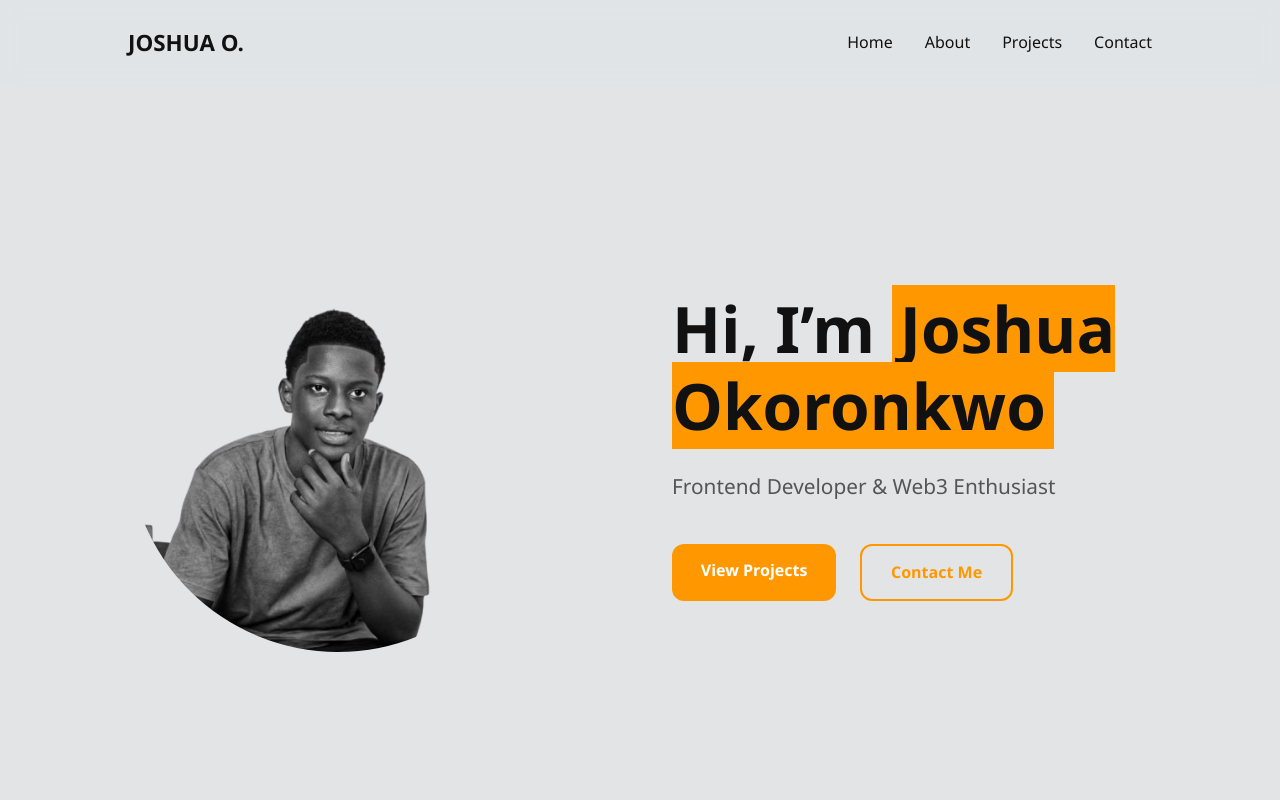
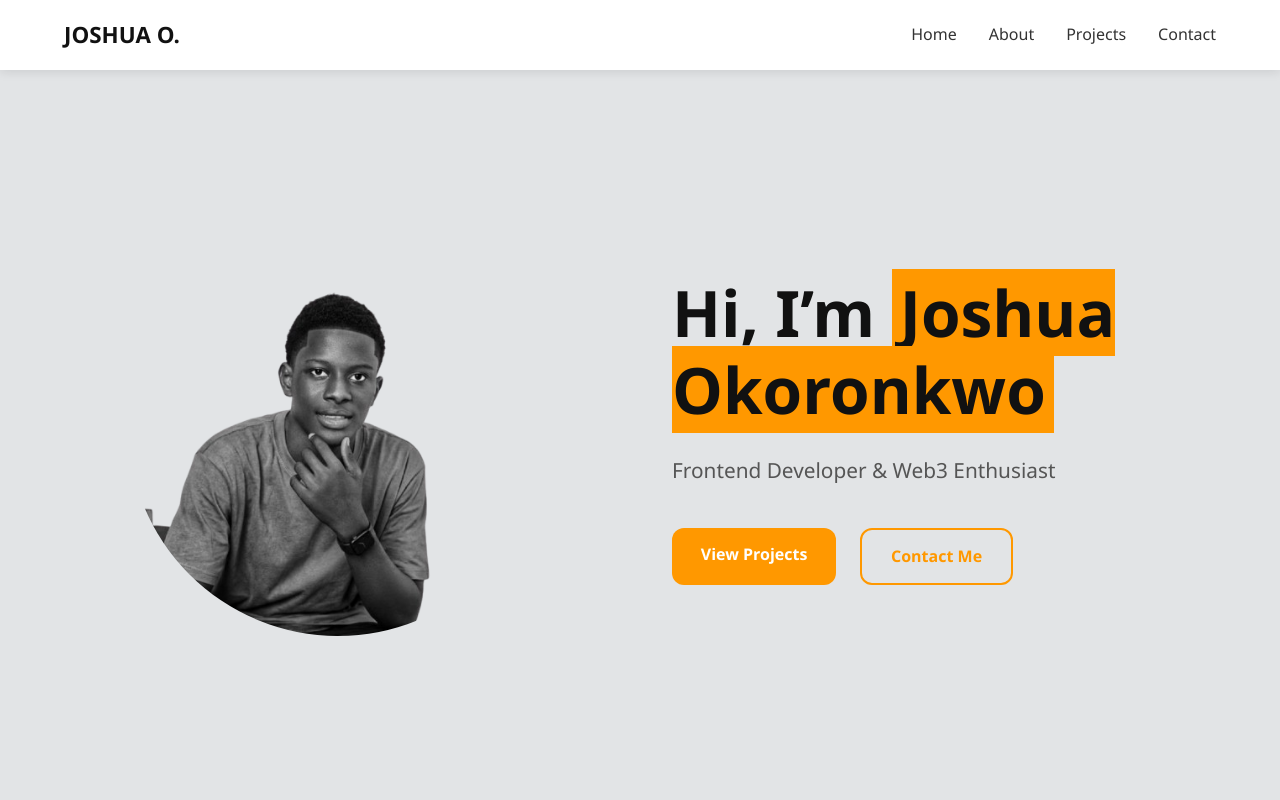
Before and after one commit to Josh-codes165/Joshua-Porfolio, a React (Vite) app: page / in a window 1280 px wide. Shown: the top 800 px of the page. Built offline with nearby package versions, Linux system fonts and the light colour scheme.

Commit message:
Joshua Commit

```diff
--- a/src/Componenets/NavBar.jsx
+++ b/src/Componenets/NavBar.jsx
@@ -1,17 +1,51 @@
+// function NavBar() {
+
+//     return (
+//         <nav>
+//             <h2>Joshua O.</h2>
+//             <ul>
+//                 <li><a href="">Home</a></li>
+//                 <li><a href="">About</a></li>
+//                 <li><a href="">Projects</a></li>
+//                 <li><a href="">Contact</a></li>
+//             </ul>
+//         </nav>
+//     )
+
+// }
+
+// export default NavBar
+
+import { useState } from 'react';
+// import './NavBar.css';
+
 function NavBar() {
+    const [isOpen, setIsOpen] = useState(false);
+
+    const toggleMenu = () => {
+        setIsOpen(!isOpen);
+    };
 
     return (
-        <nav>
-            <h2>Joshua O.</h2>
-            <ul>
-                <li><a href="">Home</a></li>
-                <li><a href="">About</a></li>
-                <li><a href="">Projects</a></li>
-                <li><a href="">Contact</a></li>
+        <nav className="navbar">
+            <h2 className="logo">Joshua O.</h2>
+
+            {/* The Hamburger Button */}
+            <div className="hamburger" onClick={toggleMenu}>
+                <span className="bar"></span>
+                <span className="bar"></span>
+                <span className="bar"></span>
+            </div>
+
+            {/* The Menu Links */}
+            <ul className={`nav-links ${isOpen ? 'active' : ''}`}>
+                <li><a href="#home" onClick={() => setIsOpen(false)}>Home</a></li>
+                <li><a href="#about" onClick={() => setIsOpen(false)}>About</a></li>
+                <li><a href="#projects" onClick={() => setIsOpen(false)}>Projects</a></li>
+                <li><a href="#contact" onClick={() => setIsOpen(false)}>Contact</a></li>
             </ul>
         </nav>
-    )
-
+    );
 }
 
-export default NavBar
+export default NavBar;
--- a/src/index.css
+++ b/src/index.css
@@ -265,3 +265,63 @@ footer {
     padding: 4rem 6%;
   }
 }
+/* General Styles */
+.navbar {
+    display: flex;
+    justify-content: space-between;
+    align-items: center;
+    padding: 1rem 5%;
+    background-color: #fff;
+    box-shadow: 0 2px 10px rgba(0,0,0,0.1);
+}
+
+.nav-links {
+    display: flex;
+    list-style: none;
+    gap: 2rem;
+}
+
+.nav-links a {
+    text-decoration: none;
+    color: #333;
+    font-weight: 500;
+}
+
+/* Hide Hamburger by default (Desktop) */
+.hamburger {
+    display: none;
+    cursor: pointer;
+    flex-direction: column;
+    gap: 5px;
+}
+
+.bar {
+    width: 25px;
+    height: 3px;
+    background-color: #333;
+    transition: 0.3s;
+}
+
+/* Mobile View - Triggered at 768px */
+@media (max-width: 768px) {
+    .hamburger {
+        display: flex;
+    }
+
+    .nav-links {
+        position: absolute;
+        top: 70px; /* Adjust based on nav height */
+        left: -100%; /* Hidden off-screen */
+        flex-direction: column;
+        background-color: #fff;
+        width: 100%;
+        text-align: center;
+        transition: 0.3s;
+        box-shadow: 0 10px 10px rgba(0,0,0,0.1);
+        padding: 2rem 0;
+    }
+
+    .nav-links.active {
+        left: 0; /* Slide into view */
+    }
+}
```
